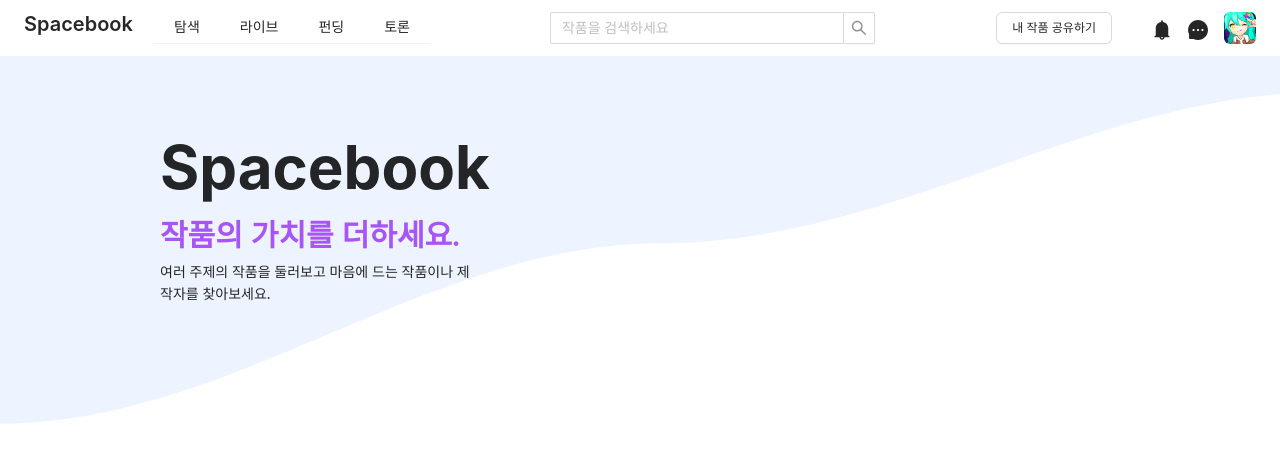
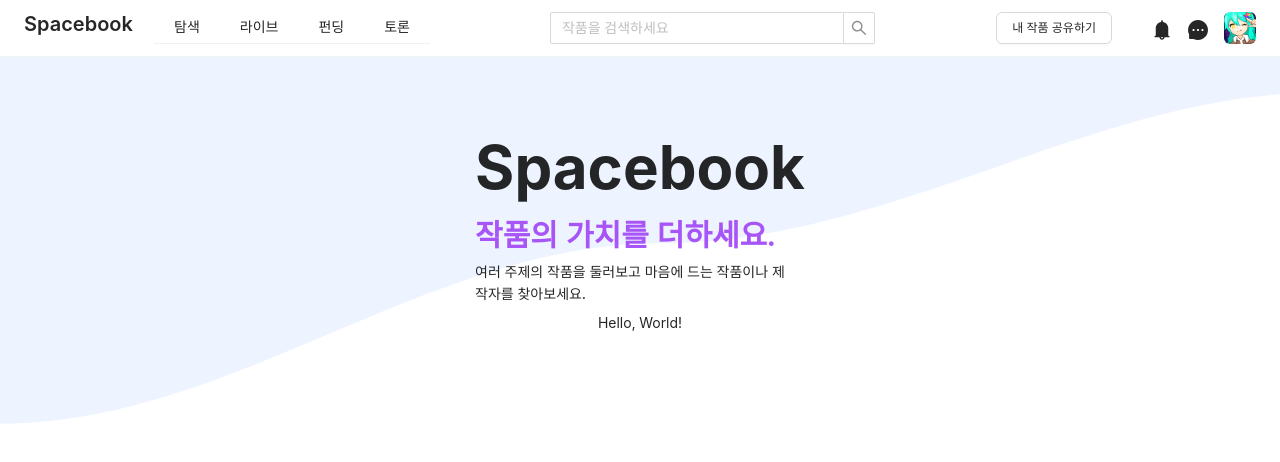
Before and after one commit to team-backspace/frontend, a React (Vite) app: page / in a window 1280 px wide. Shown: the top 462 px of the page. Built offline with nearby package versions, Linux system fonts and the light colour scheme.

Commit message:
feat(pages.main): set grid layout

```diff
--- a/src/pages/Main.jsx
+++ b/src/pages/Main.jsx
@@ -6,10 +6,15 @@ class Main extends Component {
             <>
                 <div className = "relative">
                     <div className = "relative z-50">
-                        <div className = "grid px-10 md:px-20 lg:px-30 xl:px-40">
-                            <h1 className = "text-5xl xl:text-6xl 2xl:text-8xl mt-20 font-bold mb-5">Spacebook</h1>
-                            <h2 className = "text-2xl xl:text-3xl 2xl:text-5xl mt-0 mb-2 font-semibold text-purple-500">작품의 가치를 더하세요.</h2>
-                            <h3 className = "text-md mt-0 w-68 xl:w-80 2xl:w-120 2xl:text-lg font-medium">여러 주제의 작품을 둘러보고 마음에 드는 작품이나 제작자를 찾아보세요.</h3>
+                        <div className = "flex flex-col items-center justify-center grid mx-auto xl:grid-cols-2 px-10 md:px-20 lg:px-30 xl:px-40">
+                            <div>
+                                <h1 className = "text-5xl md:text-6xl 2xl:text-8xl mt-20 font-bold mb-5">Spacebook</h1>
+                                <h2 className = "text-2xl md:text-3xl 2xl:text-5xl mt-0 mb-2 font-semibold text-purple-500">작품의 가치를 더하세요.</h2>
+                                <h3 className = "text-md mt-0 w-68 md:w-80 2xl:w-120 2xl:text-lg font-medium">여러 주제의 작품을 둘러보고 마음에 드는 작품이나 제작자를 찾아보세요.</h3>
+                            </div>
+                            <div className = "hidden xl:grid">
+                                Hello, World!
+                            </div>
                         </div>
                     </div>
                     <div className = "absolute top-0 bottom-0">
```
